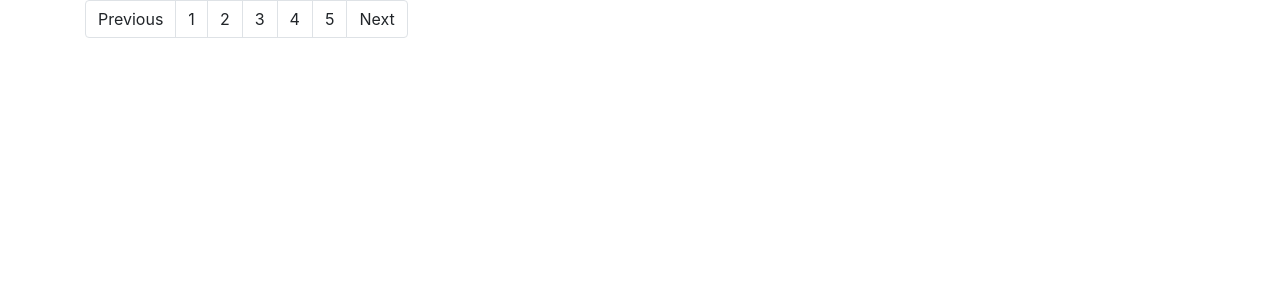
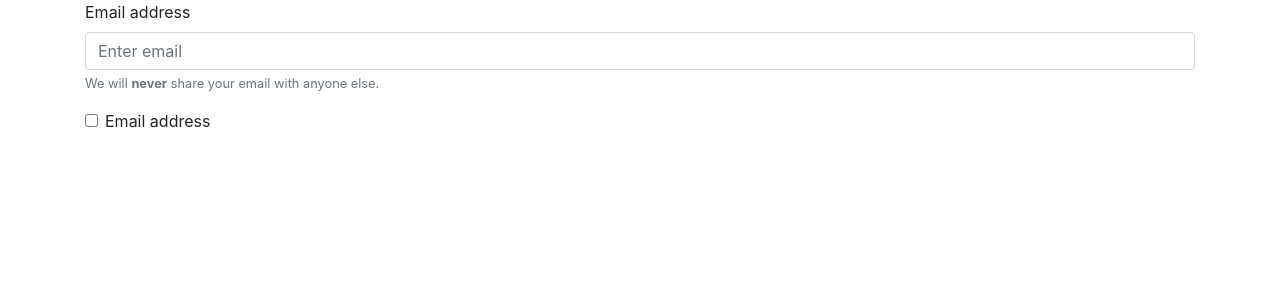
Before and after one commit to MADEiN83/react-bootstrap-v4, a React (Create React App) app: page / in a window 1280 px wide. Shown: the top 300 px of the page. Built offline with nearby package versions, Linux system fonts and the light colour scheme.

Commit message:
Adding Form, Input, InputText, InputPassword, InputCheckbox components

```diff
--- a/src/App.js
+++ b/src/App.js
@@ -17,6 +17,12 @@ import TableCell from './components/TableCell';
 
 import Pagination from './components/Pagination';
 
+import Form from './components/Form';
+import Input from './components/Input';
+import InputPassword from './components/InputPassword';
+import InputCheckbox from './components/InputCheckbox';
+import InputText from './components/InputText';
+
 export default class App extends React.Component {
   constructor(props){
     super(props);
@@ -25,7 +31,7 @@ export default class App extends React.Component {
   }
 
   _test(v) {
-    console.log("Triggered! " + v);
+    console.log("Triggered! ", v);
   }
 
   _alert() {
@@ -159,8 +165,25 @@ export default class App extends React.Component {
     );
   }
 
+  _form() {
+    return (
+      <Form>
+        <Input id="myForm"
+                    label='Email address'
+                    placeholder='Enter email'
+                    type="email"
+                    onChange={this._test}
+                    help={<span>We will <b>never</b> share your email with anyone else.</span>}/>
+
+        <InputCheckbox id="myFormCheckbox"
+                    label='Email address'
+                    onChange={this._test}/>
+      </Form>
+    );
+  }
+
   render() {
-    let view = this._pagination();
+    let view = this._form();
 
     return (
       <main className="container">
--- a/src/components/Badge.js
+++ b/src/components/Badge.js
@@ -8,7 +8,7 @@ const propTypes = {
     type: PropTypes.oneOf(AvailableTypes),
     style: PropTypes.object,
     className: PropTypes.string,
-    onClick: PropTypes.func
+    onClick: PropTypes.func,
 };
 
 const defaultProps = {
--- /dev/null
+++ b/src/components/Form.js
@@ -0,0 +1,37 @@
+import React from 'react';
+import PropTypes from 'prop-types';
+import { htmlClasses, htmlProps } from '../utils/HtmlUtils';
+
+const propTypes = {
+    children: PropTypes.any.isRequired,
+    url: PropTypes.string,
+    method: PropTypes.string,
+    style: PropTypes.object,
+    className: PropTypes.string,
+};
+
+const defaultProps = {
+    method: 'GET',
+};
+
+class Form extends React.Component {
+    render() {
+        const { children, url, method, ...props } = this.props;
+        // const className = htmlClasses([
+        //     [size, 'col-' + size, 'col'],
+        //     [offsetSize && offsetLength, 'offset-' + offsetSize + '-' + offsetLength],
+        // ]);
+        // const htmlProperties = htmlProps(props, { className });
+
+        return (
+            <form>
+                {children}
+            </form>
+        );
+    }
+}
+
+Form.propTypes = propTypes;
+Form.defaultProps = defaultProps;
+
+export default Form;
--- /dev/null
+++ b/src/components/Input.js
@@ -0,0 +1,60 @@
+import React from 'react';
+import PropTypes from 'prop-types';
+import { first, htmlClasses, htmlProps } from '../utils/HtmlUtils';
+import { InputTypes, CssClasses } from '../config/FormConfig';
+
+const propTypes = {
+    id: PropTypes.string.isRequired,
+    label: PropTypes.string,
+    help: PropTypes.any,
+    type: PropTypes.oneOf(InputTypes),
+};
+
+const defaultProps = {
+    type: first(InputTypes),
+};
+
+class Input extends React.Component {
+    render() {
+        const { label, id, help, ...props } = this.props;
+        let formGroupClass = CssClasses.formGroup;
+        let inputClass = CssClasses.input;
+        let labelClass;
+        let reverse = false;
+
+        switch(props.type) {
+            case 'checkbox':
+                formGroupClass = CssClasses.formGroupCheckbox;
+                inputClass = CssClasses.inputCheckbox;
+                labelClass = CssClasses.inputLabelCheckbox;
+                reverse = true;
+                break;
+        }
+
+        const className = htmlClasses([
+            [inputClass],
+        ]);
+        const htmlProperties = htmlProps(props, { className });
+        const htmlLabel = label ? <label htmlFor={id} className={labelClass}>{label}</label> : null;
+        const htmlInput = <input {...htmlProperties} id={id} />;
+        const htmlSmall = help ? <small class={CssClasses.inputHelp}>{help}</small> : null;
+
+
+        return (
+            <div className={formGroupClass}>
+                {
+                    !reverse
+                    ? <React.Fragment>{htmlLabel}{htmlInput}</React.Fragment>
+                    : <React.Fragment>{htmlInput}{htmlLabel}</React.Fragment>
+                }
+
+                {htmlSmall}
+            </div>
+        );
+    }
+}
+
+Input.propTypes = propTypes;
+Input.defaultProps = defaultProps;
+
+export default Input;
--- /dev/null
+++ b/src/components/InputCheckbox.js
@@ -0,0 +1,15 @@
+import React from 'react';
+import Input from './Input';
+
+class InputCheckbox extends React.Component {
+    render() {
+        let { ...props } = this.props;
+        props.type = 'checkbox';
+
+        return (
+            <Input {...props} />
+        );
+    }
+}
+
+export default InputCheckbox;
--- /dev/null
+++ b/src/components/InputPassword.js
@@ -0,0 +1,15 @@
+import React from 'react';
+import Input from './Input';
+
+class InputPassword extends React.Component {
+    render() {
+        let { ...props } = this.props;
+        props.type = 'password';
+
+        return (
+            <Input {...props} />
+        );
+    }
+}
+
+export default InputPassword;
--- /dev/null
+++ b/src/components/InputText.js
@@ -0,0 +1,15 @@
+import React from 'react';
+import Input from './Input';
+
+class InputText extends React.Component {
+    render() {
+        let { ...props } = this.props;
+        props.type = 'text';
+
+        return (
+            <Input {...props} />
+        );
+    }
+}
+
+export default InputText;
--- /dev/null
+++ b/src/config/FormConfig.js
@@ -0,0 +1,18 @@
+export const InputTypes = [
+    'text',
+    'number',
+    'email',
+    'password',
+    'checkbox',
+];
+
+export const CssClasses = {
+    input: 'form-control',
+    formGroup: 'form-group',
+    inputHelp: 'form-text text-muted',
+
+    // Checkbox classes.
+    inputCheckbox: 'form-check-input',
+    inputLabelCheckbox: 'form-check-label',
+    formGroupCheckbox: 'form-check',
+}
--- a/src/utils/HtmlUtils.js
+++ b/src/utils/HtmlUtils.js
@@ -1,6 +1,5 @@
 const htmlKeys = [
     'style',
-    'onClick',
     'className',
     'disabled',
     'href',
@@ -10,6 +9,14 @@ const htmlKeys = [
     'src',
     'alt',
     'title',
+
+    'placeholder',
+    'id',
+    'defaultValue',
+    'type',
+
+    'onClick',
+    'onChange',
 ];
 
 export function htmlProps(props, otherProperties) {
```
